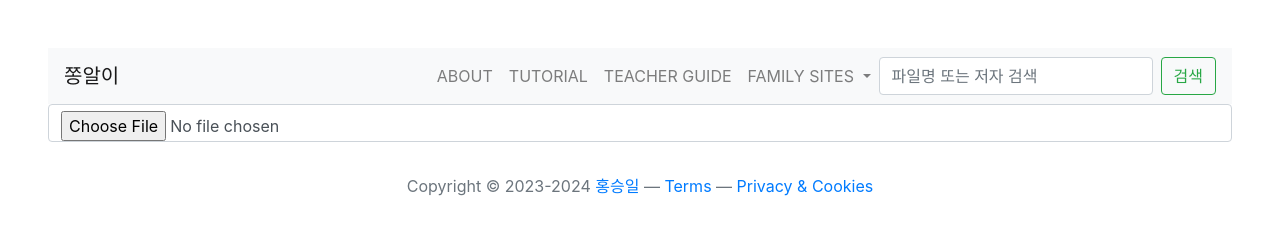
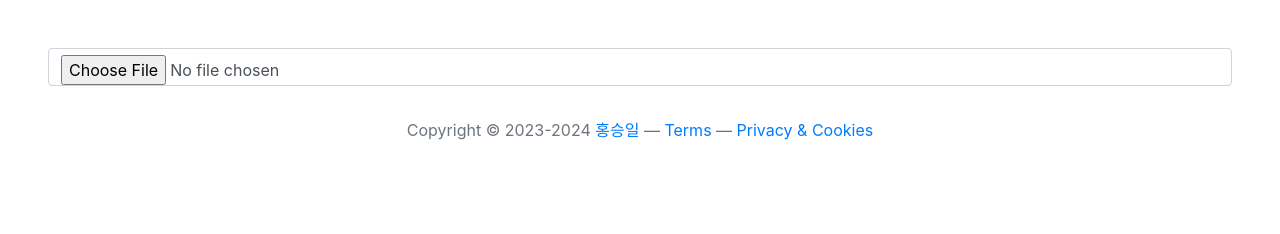
Before and after one commit to revoirb612/mumble, a plain HTML site: page index.html in a window 1280 px wide. Drawn offline with nearby package versions, Linux system fonts and the light colour scheme; some packages are replaced by stand-ins of ours; a script that the page names is missing.

Commit message:
Update index.html

```diff
--- a/index.html
+++ b/index.html
@@ -7,43 +7,6 @@
     <script src="https://cdn.jsdelivr.net/npm/sweetalert2@10"></script>
 </head>
 <body class="p-5">
-    <header>
-        <nav class="navbar navbar-expand-lg navbar-light bg-light">
-            <a class="navbar-brand" href="/"><span>쫑알이</span></a>
-            <button class="navbar-toggler" type="button" data-toggle="collapse" data-target="#navbarNav" aria-controls="navbarNav" aria-expanded="false" aria-label="Toggle navigation">
-                <span class="navbar-toggler-icon"></span>
-            </button>
-
-            <div class="collapse navbar-collapse" id="navbarNav">
-                <ul class="navbar-nav ml-auto">
-                    <li class="nav-item">
-                        <a class="nav-link" href="/">ABOUT</a>
-                    </li>
-                    <li class="nav-item">
-                        <a class="nav-link" href="/">TUTORIAL</a>
-                    </li>
-                    <li class="nav-item">
-                        <a class="nav-link" href="https://revoirb612.notion.site/GPT-b51056ed3fd24b929224cb6652267a23?pvs=4" target="_blank">TEACHER GUIDE</a>
-                    </li>
-                    <li class="nav-item dropdown">
-                        <a class="nav-link dropdown-toggle" href="#" id="navbarDropdown" role="button" data-toggle="dropdown" aria-haspopup="true" aria-expanded="false">
-                            FAMILY SITES
-                        </a>
-                        <div class="dropdown-menu" aria-labelledby="navbarDropdown">
-                            <a class="dropdown-item" href="https://www.hype-link.com/" target="_blank">하입링크</a>
-                            <a class="dropdown-item" href="https://revoirb612.github.io/WhoSkippedIt/" target="_blank">누가 누가 안 했나</a>
-                            <a class="dropdown-item" href="https://revoirb612.github.io/reclass/" target="_blank">Re:Class</a>
-                        </div>
-                    </li>
-                </ul>
-                <form class="form-inline my-2 my-lg-0" action="/search">
-                    <input class="form-control mr-sm-2" type="search" name="query" placeholder="파일명 또는 저자 검색" aria-label="Search">
-                    <button class="btn btn-outline-success my-2 my-sm-0" type="submit">검색</button>
-                </form>
-            </div>
-        </nav>
-    </header>
-
     <input type="file" id="fileInput" accept=".txt" class="form-control mb-3" />
     <div id="buttonContainer"></div>
     <footer>
```
